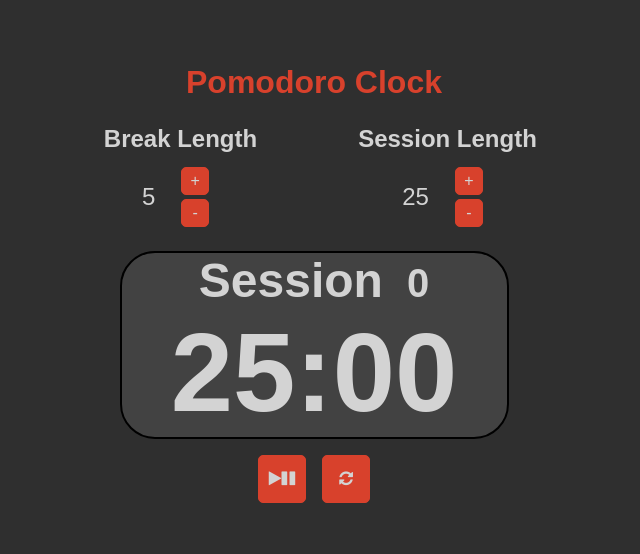
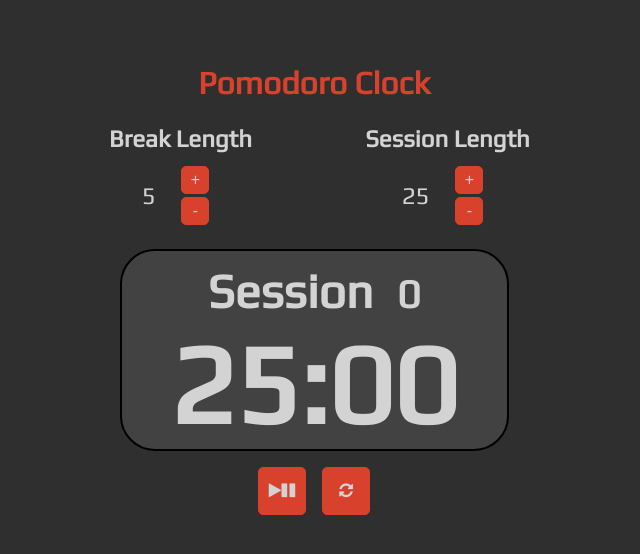
Before and after one commit to rtviner/pomodoro-timer, a React app: page / in a window 1280 px wide. Shown: the whole page, without its empty margins (326-966 px from the left). Built offline with nearby package versions, Linux system fonts and the light colour scheme.

Commit message:
add play font and use for body

```diff
--- a/index.html
+++ b/index.html
@@ -4,6 +4,7 @@
 		<title>Pomodoro Clock</title>
 		<meta charset="UTF-8">
 		<link rel="stylesheet" href="https://cdnjs.cloudflare.com/ajax/libs/font-awesome/4.7.0/css/font-awesome.min.css">
+		<link href="https://fonts.googleapis.com/css?family=Play&display=swap" rel="stylesheet">
 	</head>
 	<body>
 		<div id="root"></div>
--- a/src/style.css
+++ b/src/style.css
@@ -1,7 +1,7 @@
 body {
 	font: 16px;
 	margin: 0 auto;
-	font-family: arial;
+	font-family: 'Play', sans-serif;
 	text-align: center;
 	background-color: #2f2f2f;
 	color: #D3D3D3;
@@ -83,6 +83,7 @@ div#count-time-display {
 
 h2#timer-label {
     display: inline-block;
+    padding-top: .25em;
     padding-right: .5em;
     margin: 0 auto;
 }
```
